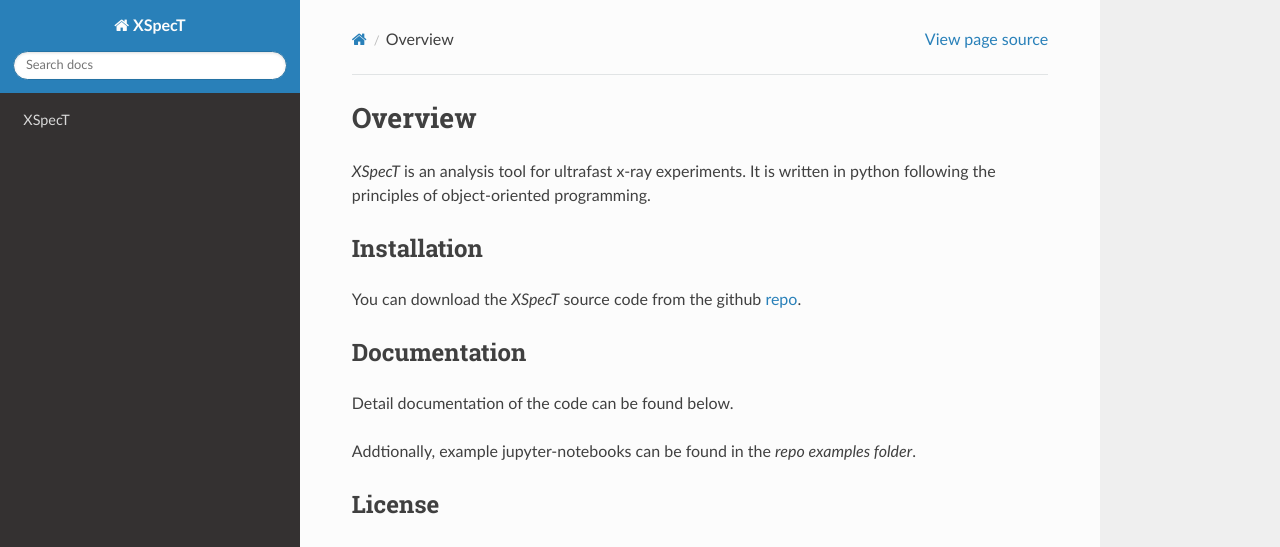
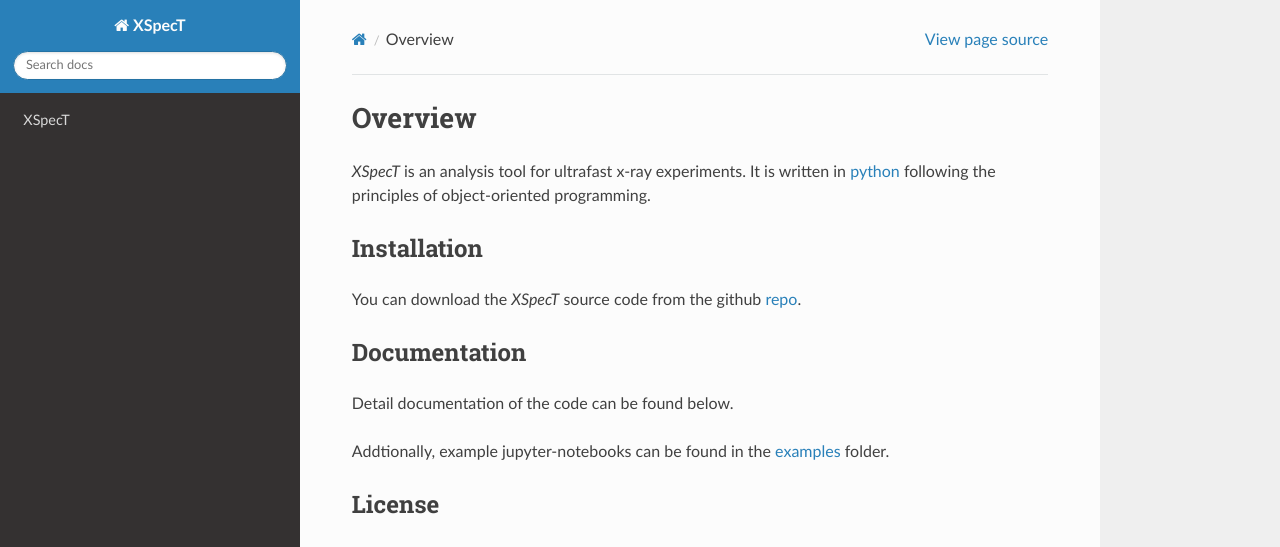
Before and after one commit to lg345/XSpect, a Sphinx documentation site: the page built from docs/index.rst, in a window 1280 px wide and 1249 px high. Shown: the top 547 px of the window. Built offline with Sphinx 7.4.7 and the Read the Docs theme 3.1.0, drawn with Linux system fonts in a browser that asks for light colours; pages that are not in the unit, such as notebooks, are missing from menus.

Commit message:
fixing hyperlinks

```diff
--- a/docs/index.rst
+++ b/docs/index.rst
@@ -2,7 +2,7 @@
 ====================
 
 *XSpecT* is an analysis tool for ultrafast x-ray experiments.
-It is written in python following the principles of object-oriented programming.
+It is written in python_ following the principles of object-oriented programming.
 
 Installation
 --------------------
@@ -14,7 +14,7 @@
 
 Detail documentation of the code can be found below.
 
-Addtionally, example jupyter-notebooks can be found in the `repo examples folder`.
+Addtionally, example jupyter-notebooks can be found in the examples_ folder.
 
 
 License
@@ -34,5 +34,6 @@
    index
    modules
 
+.. _python: https://www.python.org/
 .. _repo: https://github.com/lg345/XSpecT
-.. _`repo examples folder`: https://github.com/lg345/XSpecT/tree/master/examples
+.. _examples: https://github.com/lg345/XSpecT/tree/master/examples
```
